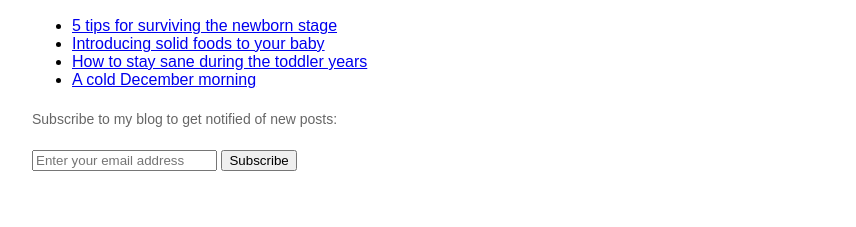
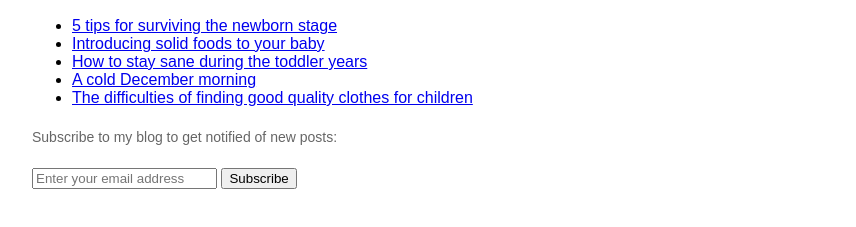
Before and after one commit to taavisalo/blog, a plain HTML site: page index.html in a window 1280 px wide. Shown: the part 479-706 px from the top of the page, without its empty margins (208-1064 px from the left). Drawn offline with Linux system fonts and the light colour scheme.

Commit message:
Update index.html

```diff
--- a/index.html
+++ b/index.html
@@ -34,6 +34,7 @@
     <li><a href="/blog/post-2">Introducing solid foods to your baby</a></li>
     <li><a href="/blog/post-3">How to stay sane during the toddler years</a></li>
     <li><a href="/blog/post-4">A cold December morning</a></li>
+<li><a href="/blog/post-5">The difficulties of finding good quality clothes for children</a></li>
   </ul>
   <p>Subscribe to my blog to get notified of new posts:</p>
   <form>
```
